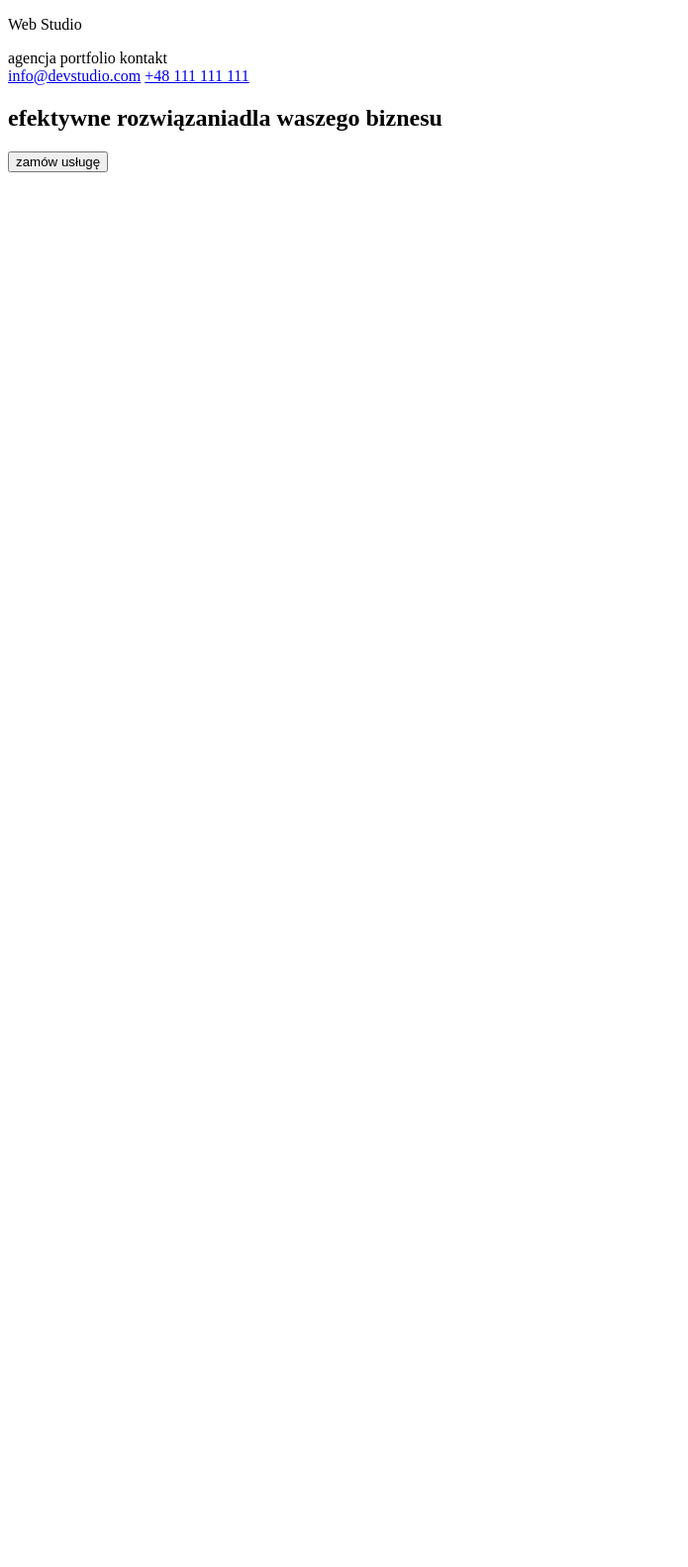
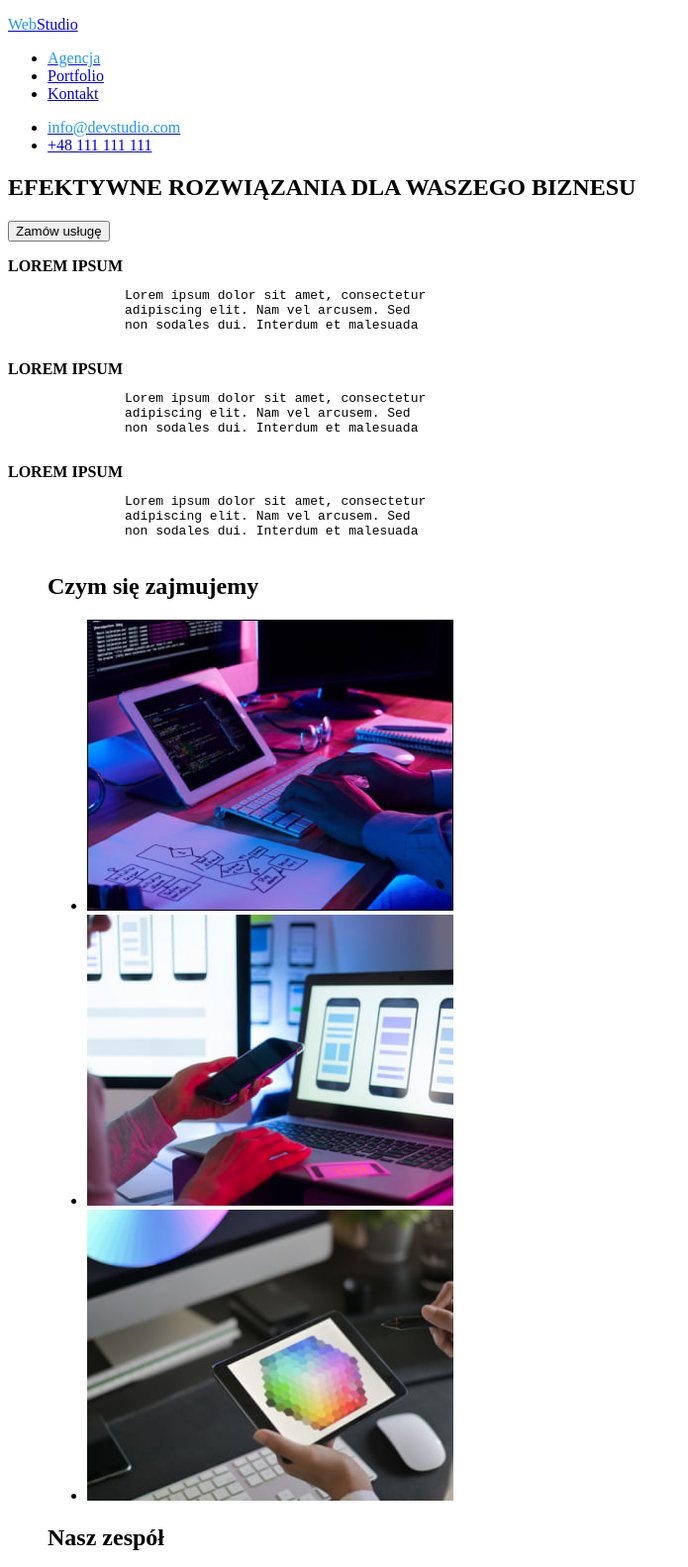
Before and after one commit to SochaStanislaw/goit-markup-hw-01, a plain HTML site: page index.html in a window 1280 px wide. Shown: the top 1583 px of the page at 99% size, without its empty margins (0-695 px from the left). Before the commit the page ends 800 px from the top, so only its background shows below. Drawn offline with Linux system fonts and the light colour scheme.

Commit message:
Backup_1
Backup ukończonego kodu_1

```diff
--- a/index.html
+++ b/index.html
@@ -4,34 +4,159 @@
     <meta charset="UTF-8" />
     <meta http-equiv="X-UA-Compatible" content="IE=edge" />
     <meta name="viewport" content="width=device-width, initial-scale=1.0" />
-    <title>Studio</title>
+    <title>Web Studio</title>
   </head>
   <body>
     <header>
-      <!-- header to nawigacja: pierwsze białe pole -->
-      <p>Web Studio</p>
-      <nav>
-        <a>agencja</a>
-        <a>portfolio</a>
-        <a>kontakt</a>
-      </nav>
       <div>
-        <a href="mailto:info@devstudio.com">info@devstudio.com</a>
-        <a href="tel:+48111111111">+48 111 111 111</a>
+        <p>
+          <a href="index.html"
+            ><span style="color: rgb(33, 150, 243)">Web</span>Studio</a
+          >
+        </p>
+        <nav>
+          <ul>
+            <li>
+              <a href="#agencja"
+                ><span style="color: rgb(33, 150, 243)">Agencja</span></a
+              >
+            </li>
+            <li><a href="#portfolio">Portfolio</a></li>
+            <li><a href="#kontakt">Kontakt</a></li>
+          </ul>
+        </nav>
+        <ul>
+          <li>
+            <a href="mailto:info@devstudio.com">
+              <span style="color: rgb(33, 150, 243)">info@devstudio.com</span>
+            </a>
+          </li>
+          <li>
+            <a href="tel:+48111111111">+48 111 111 111</a>
+          </li>
+        </ul>
       </div>
     </header>
     <main>
-      <!-- main to wszytko pomiędzy header a footer -->
       <section>
-        <h1>efektywne rozwiązaniadla waszego biznesu</h1>
-        <button type="button">zamów usługę</button>
+        <h1><b>EFEKTYWNE ROZWIĄZANIA DLA WASZEGO BIZNESU</b></h1>
+        <button type="button">Zamów usługę</button>
+      </section>
+      <dl>
+        <dt><b>LOREM IPSUM</b></dt>
+        <dd>
+          <pre>
+          Lorem ipsum dolor sit amet, consectetur
+          adipiscing elit. Nam vel arcusem. Sed
+          non sodales dui. Interdum et malesuada
+        </pre
+          >
+        </dd>
+        <dt><b>LOREM IPSUM</b></dt>
+        <dd>
+          <pre>
+          Lorem ipsum dolor sit amet, consectetur
+          adipiscing elit. Nam vel arcusem. Sed
+          non sodales dui. Interdum et malesuada
+        </pre
+          >
+        </dd>
+        <dt><b>LOREM IPSUM</b></dt>
+        <dd>
+          <pre>
+          Lorem ipsum dolor sit amet, consectetur
+          adipiscing elit. Nam vel arcusem. Sed
+          non sodales dui. Interdum et malesuada
+        </pre
+          >
+        </dd>
+      </dl>
+      <section>
+        <figure>
+          <figcaption>
+            <h2><b>Czym się zajmujemy</b></h2>
+          </figcaption>
+          <ul>
+            <li>
+              <img
+                src="images/box/box_1.jpg"
+                alt="box 1"
+                width="370"
+                height="294"
+              />
+            </li>
+            <li>
+              <img
+                src="images/box/box_2.jpg"
+                alt="box 2"
+                width="370"
+                height="294"
+              />
+            </li>
+            <li>
+              <img
+                src="images/box/box_3.jpg"
+                alt="box 3"
+                width="370"
+                height="294"
+              />
+            </li>
+          </ul>
+        </figure>
       </section>
       <section>
-        <article></article>
+        <figure>
+          <figcaption>
+            <h2><b>Nasz zespół</b></h2>
+          </figcaption>
+          <ul>
+            <li>
+              <img
+                src="images/team_card/team_card_1.jpg"
+                alt="team card 1"
+                width="270"
+                height="368"
+              />
+            </li>
+            <li>
+              <img
+                src="images/team_card/team_card_2.jpg"
+                alt="team card 2"
+                width="270"
+                height="368"
+              />
+            </li>
+            <li>
+              <img
+                src="images/team_card/team_card_3.jpg"
+                alt="team card 3"
+                width="270"
+                height="368"
+              />
+            </li>
+            <li>
+              <img
+                src="images/team_card/team_card_4.jpg"
+                alt="team card 4"
+                width="270"
+                height="368"
+              />
+            </li>
+          </ul>
+        </figure>
       </section>
     </main>
     <footer>
-      <!-- stopka -->
+      <address>
+        <p>
+          <b><span style="color: rgb(33, 150, 243)">Web</span>Studio</b>
+        </p>
+        <ul>
+          <li><b>Warszawa, Aleje Jerozolimskie 21</b></li>
+          <li><a href="mailto:info@example.com.com">info@example.com</a></li>
+          <li><a href="tel:+48111111111">+48 111 111 111</a></li>
+        </ul>
+      </address>
     </footer>
   </body>
 </html>
```
Also changed, not shown: images/box/box 1.png (deleted), images/box/box 2.png (deleted), images/box/box 3.png (deleted), images/box/box_1.jpg (added), images/box/box_2.jpg (added), images/box/box_3.jpg (added), images/team card/team card 1.png (deleted), images/team card/team card 2.png (deleted), images/team card/team card 3.png (deleted), images/team card/team card 4.png (deleted), images/team_card/team_card_1.jpg (added), images/team_card/team_card_2.jpg (added), images/team_card/team_card_3.jpg (added), images/team_card/team_card_4.jpg (added).
